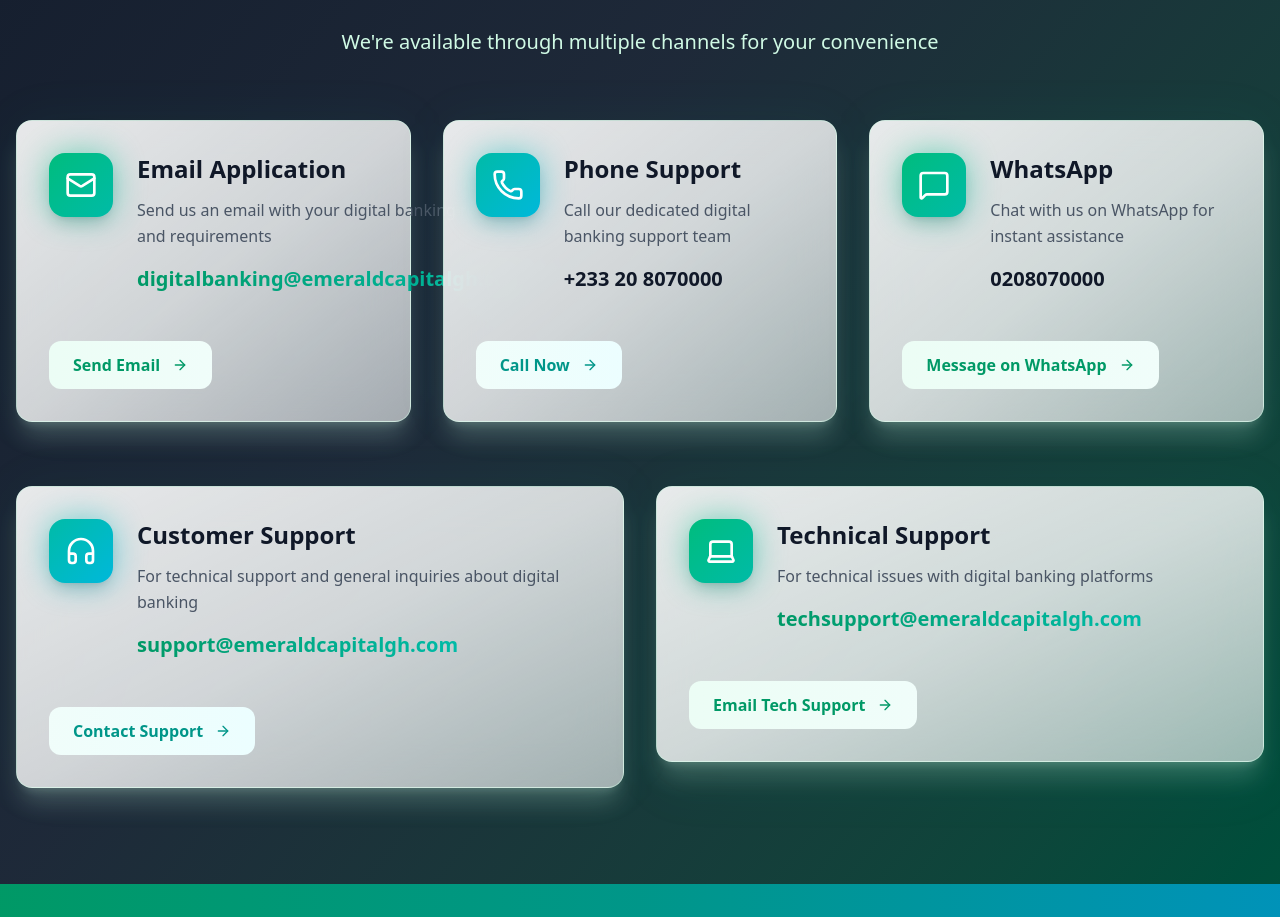
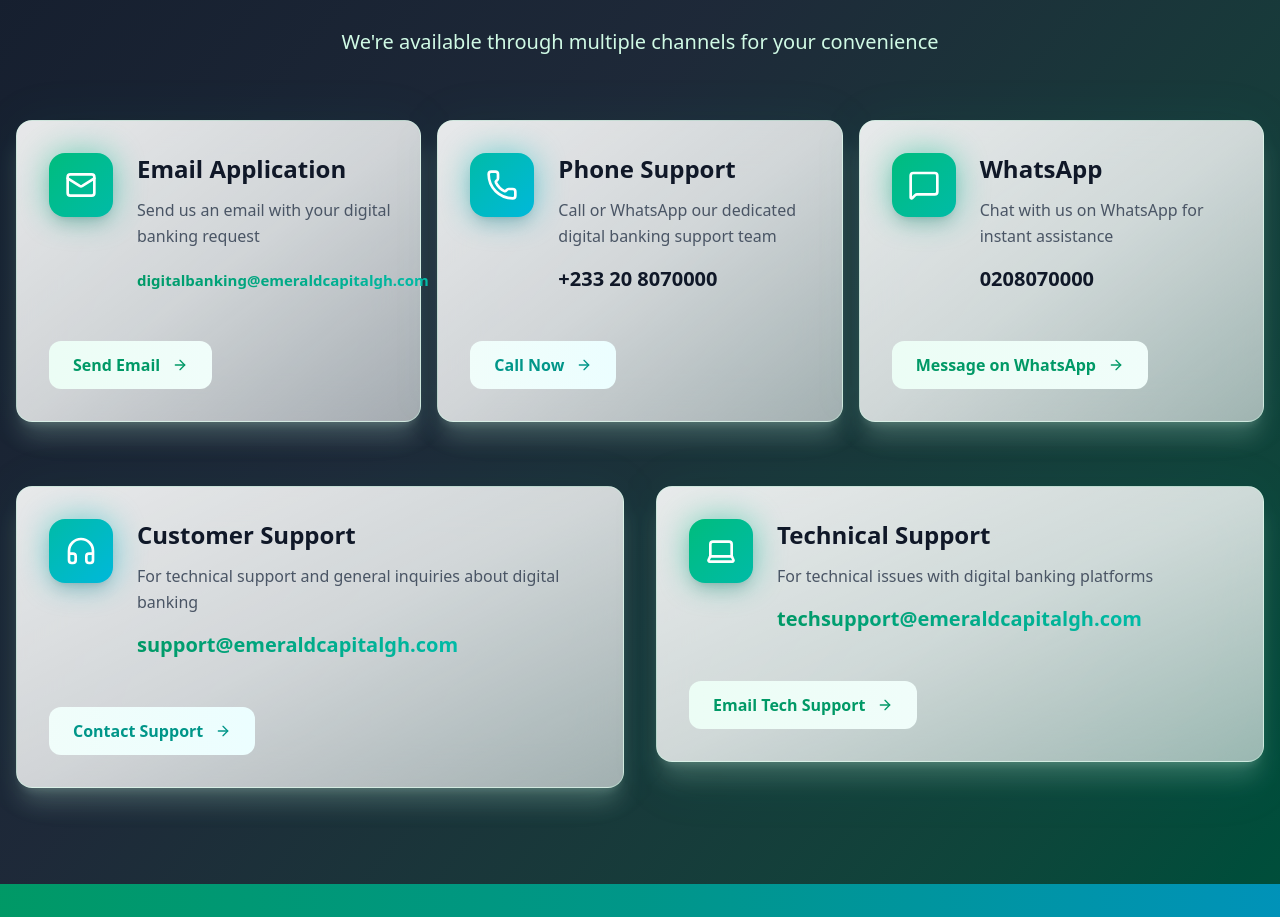
Before and after one commit to felix-atoma/emerald-capital, a React (Vite) app: page /digital-banking in a window 1280 px wide. Shown: the part 4100-5017 px from the top of the page. Built offline with nearby package versions, Linux system fonts and the light colour scheme; no server answers.

Commit message:
Footer and Contact Corrections

```diff
--- a/src/components/Footer.jsx
+++ b/src/components/Footer.jsx
@@ -424,7 +424,7 @@ const Footer = () => {
                 </p>
 
                 <div className="flex gap-3 mb-4">
-                  <SocialIcon href="#" icon={Twitter} label="Twitter" color="text-sky-400" />
+                  <SocialIcon href="https://x.com/CapitalEme21146" icon={Twitter} label="X" color="text-sky-400" />
                   <SocialIcon href="#" icon={Facebook} label="Facebook" color="text-blue-500" />
                   <SocialIcon href="#" icon={Instagram} label="Instagram" color="text-pink-500" />
                   <SocialIcon href="#" icon={Linkedin} label="LinkedIn" color="text-blue-400" />
--- a/src/pages/Digitalbankingpage.jsx
+++ b/src/pages/Digitalbankingpage.jsx
@@ -310,12 +310,13 @@ const DigitalBankingPage = () => {
             <p className="text-xl text-emerald-100 mb-10">We're available through multiple channels for your convenience</p>
           </div>
 
-          <div className="grid lg:grid-cols-3 gap-8">
+          <div className="grid lg:grid-cols-3 gap-4">
             <ContactCard
               icon={Mail}
               title="Email Application"
-              description="Send us an email with your digital banking request and requirements"
-              contact="digitalbanking@emeraldcapitalgh.com"
+              description={<>Send us an email with your digital <br />banking request</>}
+              // contact="digitalbanking@emeraldcapitalgh.com"
+              contact={<span style={{ fontSize: "15px" }}>digitalbanking@emeraldcapitalgh.com</span>}
               color="from-emerald-500 to-teal-500"
               actionText="Send Email"
               isEmail={true}
@@ -324,11 +325,12 @@ const DigitalBankingPage = () => {
             <ContactCard
               icon={Phone}
               title="Phone Support"
-              description="Call our dedicated digital banking support team"
+              description="Call or WhatsApp our dedicated digital banking support team"
               contact="+233 20 8070000"
               color="from-teal-500 to-cyan-500"
               actionText="Call Now"
               isPhone={true}
+              actionLink="https://wa.me/233208070000"
             />
 
             <ContactCard
```
